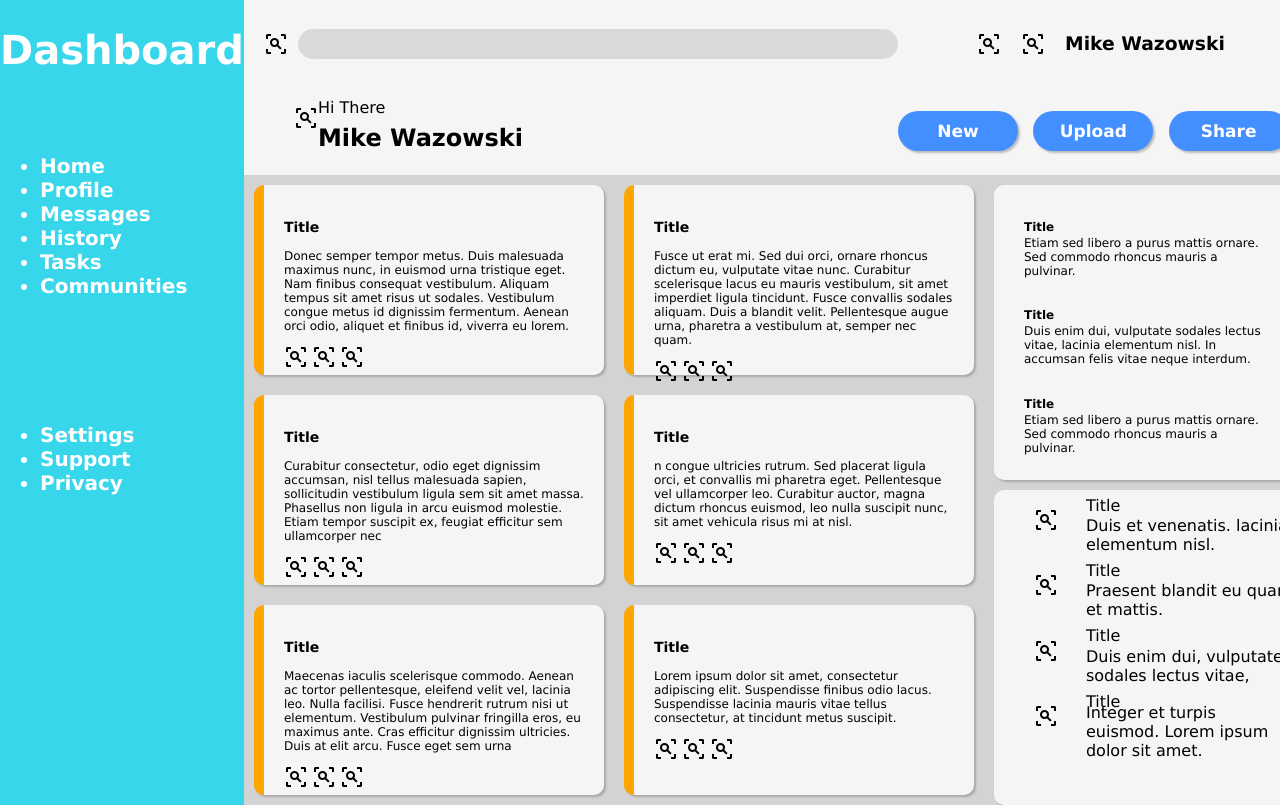
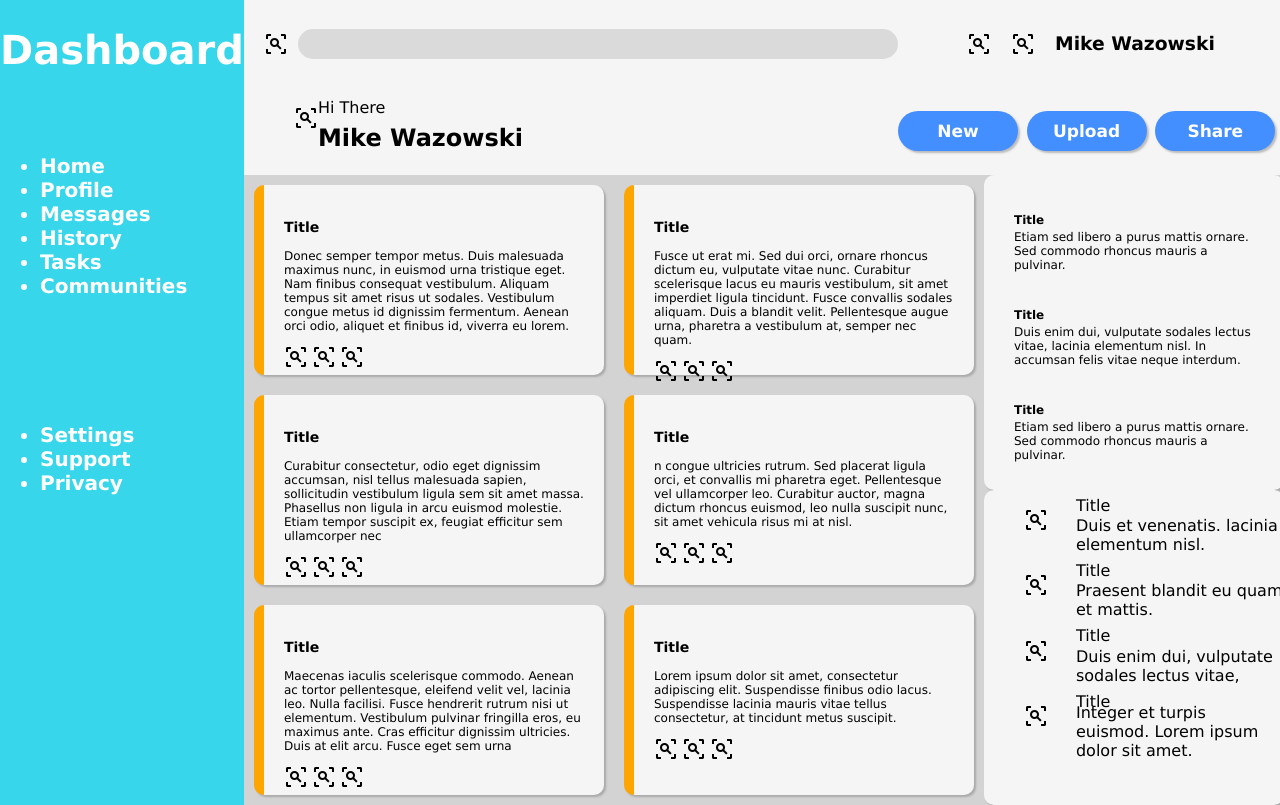
Before and after one commit to GreeceLight/Admin-Dashboard, a plain HTML site: page index.html in a window 1280 px wide. Shown: the top 805 px of the page. Drawn offline with Linux system fonts and the light colour scheme.

Commit message:
Cleared up code

```diff
--- a/style.css
+++ b/style.css
@@ -5,9 +5,11 @@
 
 body{
     display: grid;
+    grid-template-columns: 1fr 4fr;
+
     padding: 0%; margin: 0%;
-    grid-template-columns: 1fr 4fr;
     min-height: 100vh;
+
     font-family: var(--font);
 }
 
@@ -24,105 +26,107 @@ button{
     font-weight: 900;
     color: white;
     background-color: rgb(55, 214, 235);
-    height: 100%;
 }
 
 .main{
     display: grid;
-    width: 100%;
     grid-template-rows: 175px 2fr;
 }
 
 .interact{
-    grid-row: 1;
     grid-column: span 3;
+
     display: grid;
-    width: 100%;
-    grid-template-rows: 1fr 1fr;
-    grid-template-columns: 2fr 1fr 1fr;
+    grid-template-rows: repeat(2, 1fr);
+    grid-template-columns: 2fr repeat(2, 1fr);
+
     background-color: whitesmoke;
-    box-shadow: black 2px 2px;
 }
 .searcharea{
-    grid-row: 1;
-    grid-column: 1;
     display: grid;
+    grid-template-columns: repeat(2, auto);
+
+    padding-left: 20px;
+
     align-items: center;
-    justify-content: center;
-    grid-template-columns: auto auto;
-    padding-left: 20px;
     gap: 10px;
 }
 .search-bar{
+    padding: 15px 300px;
     background-color: rgb(218, 218, 218);
-    padding: 15px 300px;
     border-radius: 20px;
 }
 .profile{
-    grid-row: 1;
     grid-column: 2/4;
+
     display: grid;
+    grid-template-columns: auto auto auto;
+
     align-items: center;
     justify-content: center;
     gap: 20px;
-    grid-template-columns: auto auto auto;
 }
 .greeting{
     display: grid;
     grid-template-columns: auto auto;
     grid-template-rows: 40px 20px;
+
+    padding-left: 50px;
+
     align-items: center;
     justify-content: start;
-    padding-left: 50px;
 }
 .greeting img{
-    grid-column: 1;
     grid-row: span 2;
 }
 #buttons{
-    grid-row: 2;
     grid-column: 2/4;
+
     display: grid;
-    grid-template-rows: auto;
     grid-template-columns: 1fr 1fr 1fr;
+
     justify-content: space-around;
     align-content: center;
 }
 #buttons button{
+    width: 120px;
+    height: 40px;
+
     color: white;
     font-size: 17px;
     font-weight: 900;
-    width: 120px;
-    height: 40px;
     border: 0px;
     border-radius: 30px;
     background-color: rgb(68, 143, 255);
 }
 .content{
+    grid-column: span 3;
+
     display: grid;
     grid-template-rows: repeat(2, 50%);
-    grid-template-columns: repeat(2, 1fr);
-    grid-column: span 3;
+
     background-color: lightgray;
 
-    justify-items: center;
-    height: 100%;
+    justify-content: space-around;
 }
 .projects{
     grid-row: 1/3;
     grid-column: 1;
+
     display: grid;
     grid-template-columns: auto auto;
     grid-template-rows: auto auto;
+
     align-content: space-around;
     justify-content: space-around;
+
     font-size: 12px;
 }
 .card{
     width: 300px;
     height: 150px;
-    padding: 20px;
-    margin: 10px;
+    padding: 20px;margin: 10px;
+
     border-radius: 10px;
     border-left: orange solid 10px;
     background-color: whitesmoke;
@@ -132,34 +136,40 @@ button{
 .announcements{
     grid-row: 1;
     grid-column: 2;
+
+    display: grid;
+
+    align-items: center;
+    justify-items: center;
+
     width: 300px;
     height: auto;
-    margin: 10px;
     padding-bottom: 30px;
-    display: grid;
-    align-items: center;
-    justify-items: center;
+    /* margin: 10px; */
 
     border-radius: 10px;
     background-color: whitesmoke;
     box-shadow: var(--shadow);
     font-size: 12px;
-    justify-content: center;
 }
 
 .announcement{
     display: grid;
     grid-template-rows: 20px 30px;
+
     width: 80%;
 }
 
 .trending{
     grid-row: 2;
     grid-column: 2;
+
     display: grid;
     grid-template-rows: repeat(auto-fit, minmax(30px, 100px));
+
     width: 300px;
     height: auto;
+
     background-color: whitesmoke;
     border: 0px;
     border-radius: 10px;
@@ -170,9 +180,11 @@ button{
     display: grid;
     grid-template-columns: 1fr 4fr;
     grid-template-rows: repeat(auto-fill, minmax(20px, 30px));
+
+    padding-left: 40px;
+
     justify-items: start;
     align-items: center;
-    padding-left: 40px;
 }
 .trendyUsers img{
     grid-column: 1;
```
